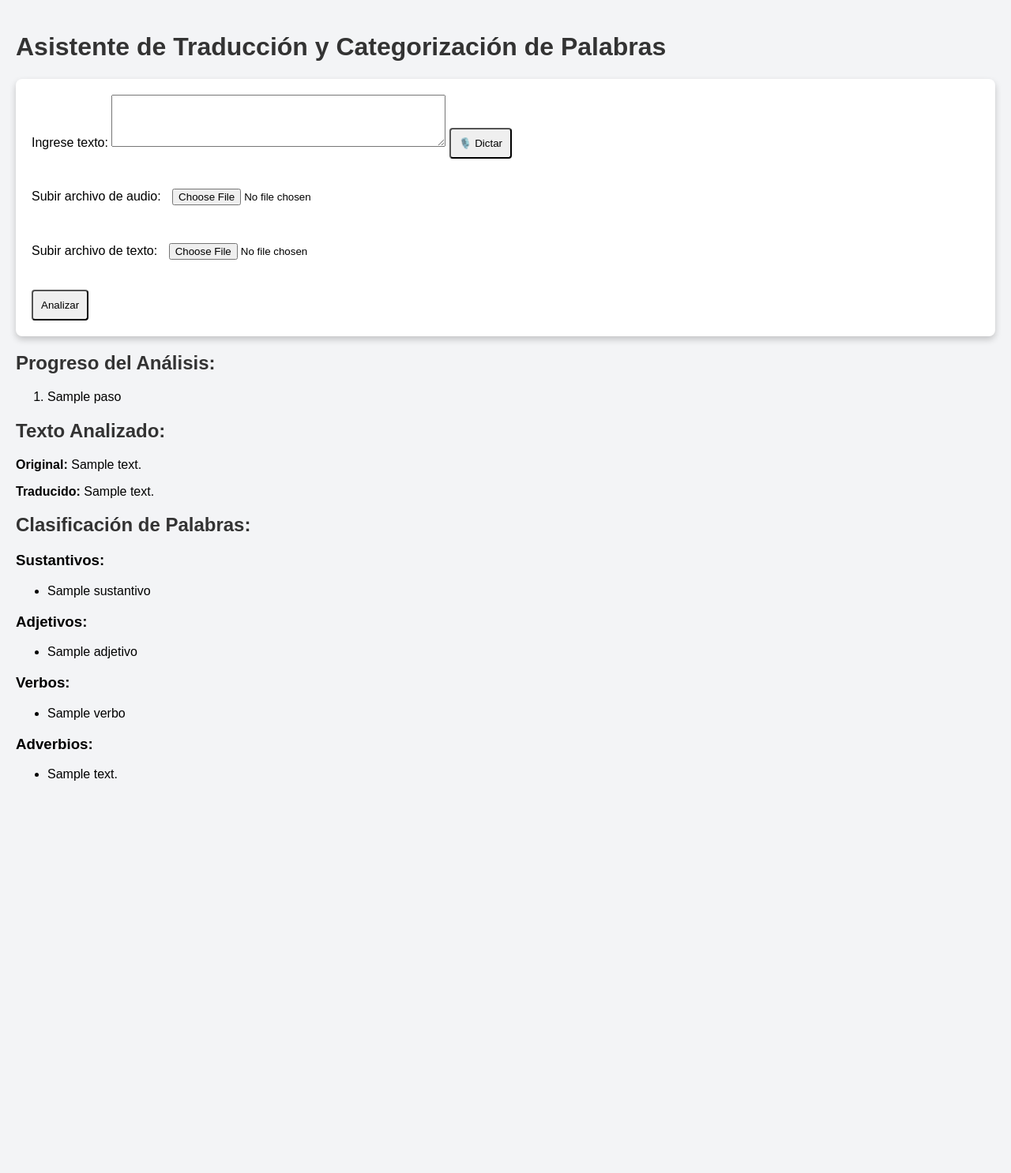
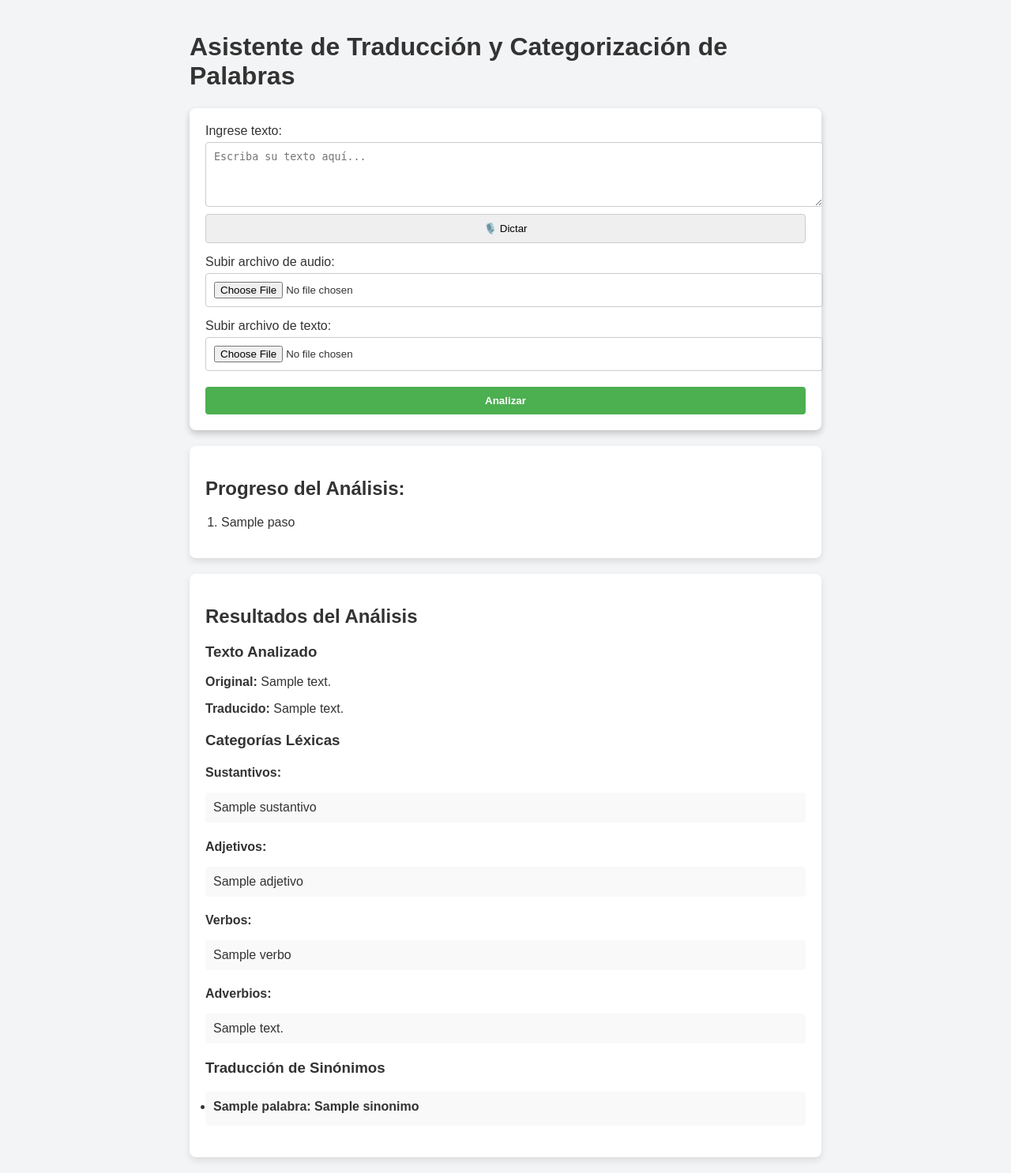
Before and after one commit to alediaz1985/analisis_linguistico, a Django app: template asistente/templates/asistente/analizar.html in a window 1280 px wide. Shown: the whole page at 79% size. Before the commit the page ends 989 px from the top, so only its background shows below. Run offline with Django 4.2, Linux system fonts and the light colour scheme; the template is opened without the code that fills it: most values are stand-ins (such as "Sample title", 1, 10 or a date in 2020).

Commit message:
actualizacion de visualizaciones

```diff
--- a/asistente/static/asistente/css/estilo.css
+++ b/asistente/static/asistente/css/estilo.css
@@ -3,18 +3,75 @@ body {
     margin: 0;
     padding: 20px;
     background-color: #f3f4f6;
-}
-h1, h2 {
     color: #333;
 }
+
+.container {
+    max-width: 800px;
+    margin: auto;
+}
+
+h1, h2, h3, h4 {
+    color: #333;
+}
+
 form {
     background: #fff;
     padding: 20px;
     border-radius: 8px;
-    box-shadow: 0px 4px 8px rgba(0,0,0,0.2);
+    box-shadow: 0px 4px 8px rgba(0, 0, 0, 0.2);
+    margin-bottom: 20px;
 }
-input, button {
-    margin-top: 10px;
+
+.input-group {
+    margin-bottom: 15px;
+}
+
+input, button, textarea {
+    width: 100%;
     padding: 10px;
     border-radius: 4px;
+    border: 1px solid #ccc;
+    margin-top: 5px;
 }
+
+.submit-btn {
+    background-color: #4CAF50;
+    color: white;
+    font-weight: bold;
+    cursor: pointer;
+    border: none;
+    transition: background-color 0.3s ease;
+}
+
+.submit-btn:hover {
+    background-color: #45a049;
+}
+
+.results {
+    background: #fff;
+    padding: 20px;
+    border-radius: 8px;
+    box-shadow: 0px 4px 8px rgba(0, 0, 0, 0.1);
+    margin-top: 20px;
+}
+
+.result-section {
+    margin-bottom: 20px;
+}
+
+.steps {
+    list-style-type: decimal;
+    padding-left: 20px;
+}
+
+.category-list h4, .synonyms-list li {
+    margin-bottom: 5px;
+    font-weight: bold;
+}
+
+.category-list p, .synonyms-list {
+    padding: 10px;
+    background-color: #f9f9f9;
+    border-radius: 4px;
+}
--- a/asistente/templates/asistente/analizar.html
+++ b/asistente/templates/asistente/analizar.html
@@ -7,67 +7,76 @@
     <link rel="stylesheet" href="{% static 'asistente/css/estilo.css' %}">
 </head>
 <body>
+    <div class="container">
         <h1>Asistente de Traducción y Categorización de Palabras</h1>
+
         <form action="{% url 'analizar' %}" method="post" enctype="multipart/form-data">
             {% csrf_token %}
+            <div class="input-group">
+                <label for="texto">Ingrese texto:</label>
+                <textarea id="texto" name="texto" rows="4" cols="50" placeholder="Escriba su texto aquí..."></textarea>
+                <button type="button" onclick="activarDictado()">🎙️ Dictar</button>
+            </div>
 
-        <label for="texto">Ingrese texto:</label>
-        <textarea id="texto" name="texto" rows="4" cols="50"></textarea>
-        <button type="button" onclick="activarDictado()">🎙️ Dictar</button>
-        <br><br>
+            <div class="input-group">
+                <label for="audio">Subir archivo de audio:</label>
+                <input type="file" name="audio" accept="audio/*">
+            </div>
 
-        <label for="audio">Subir archivo de audio:</label>
-        <input type="file" name="audio" accept="audio/*"><br><br>
+            <div class="input-group">
+                <label for="archivo_texto">Subir archivo de texto:</label>
+                <input type="file" name="archivo_texto" accept=".txt">
+            </div>
 
-        <label for="archivo_texto">Subir archivo de texto:</label>
-        <input type="file" name="archivo_texto" accept=".txt"><br><br>
-
-        <button type="submit">Analizar</button>
+            <button class="submit-btn" type="submit">Analizar</button>
         </form>
 
         {% if pasos %}
+            <div class="results">
                 <h2>Progreso del Análisis:</h2>
-        <ol>
+                <ol class="steps">
                     {% for paso in pasos %}
                         <li>{{ paso }}</li>
                     {% endfor %}
                 </ol>
+            </div>
         {% endif %}
 
         {% if resultado %}
-        <h2>Texto Analizado:</h2>
+            <div class="results">
+                <h2>Resultados del Análisis</h2>
+
+                <div class="result-section">
+                    <h3>Texto Analizado</h3>
                     <p><strong>Original:</strong> {{ resultado.texto }}</p>
                     <p><strong>Traducido:</strong> {{ resultado.texto_traducido }}</p>
+                </div>
 
-        <h2>Clasificación de Palabras:</h2>
-        <h3>Sustantivos:</h3>
-        <ul>
-            {% for sustantivo in resultado.clasificacion.sustantivos %}
-                <li>{{ sustantivo }}</li>
+                <div class="result-section">
+                    <h3>Categorías Léxicas</h3>
+                    <div class="category-list">
+                        <h4>Sustantivos:</h4>
+                        <p>{{ resultado.clasificacion.sustantivos|join:", " }}</p>
+                        <h4>Adjetivos:</h4>
+                        <p>{{ resultado.clasificacion.adjetivos|join:", " }}</p>
+                        <h4>Verbos:</h4>
+                        <p>{{ resultado.clasificacion.verbos|join:", " }}</p>
+                        <h4>Adverbios:</h4>
+                        <p>{{ resultado.clasificacion.adverbios|join:", " }}</p>
+                    </div>
+                </div>
+
+                <div class="result-section">
+                    <h3>Traducción de Sinónimos</h3>
+                    <ul class="synonyms-list">
+                        {% for palabra, info in resultado.categorias.items %}
+                            <li><strong>{{ palabra }}:</strong> {{ info.sinonimos|join:", " }}</li>
                         {% endfor %}
                     </ul>
-
-        <h3>Adjetivos:</h3>
-        <ul>
-            {% for adjetivo in resultado.clasificacion.adjetivos %}
-                <li>{{ adjetivo }}</li>
-            {% endfor %}
-        </ul>
-
-        <h3>Verbos:</h3>
-        <ul>
-            {% for verbo in resultado.clasificacion.verbos %}
-                <li>{{ verbo }}</li>
-            {% endfor %}
-        </ul>
-
-        <h3>Adverbios:</h3>
-        <ul>
-            {% for adverbio in resultado.clasificacion.adverbios %}
-                <li>{{ adverbio }}</li>
-            {% endfor %}
-        </ul>
+                </div>
+            </div>
         {% endif %}
+    </div>
 
     <script>
         function activarDictado() {
@@ -80,4 +89,10 @@
             recognition.lang = "es-ES";
             recognition.onresult = function(event) {
                 const texto = event.results[0][0].transcript;
-                document.getElementById("
+                document.getElementById("texto").value += texto;
+            };
+            recognition.start();
+        }
+    </script>
+</body>
+</html>
```
Lines whose indentation alone changed are shown as unchanged.
